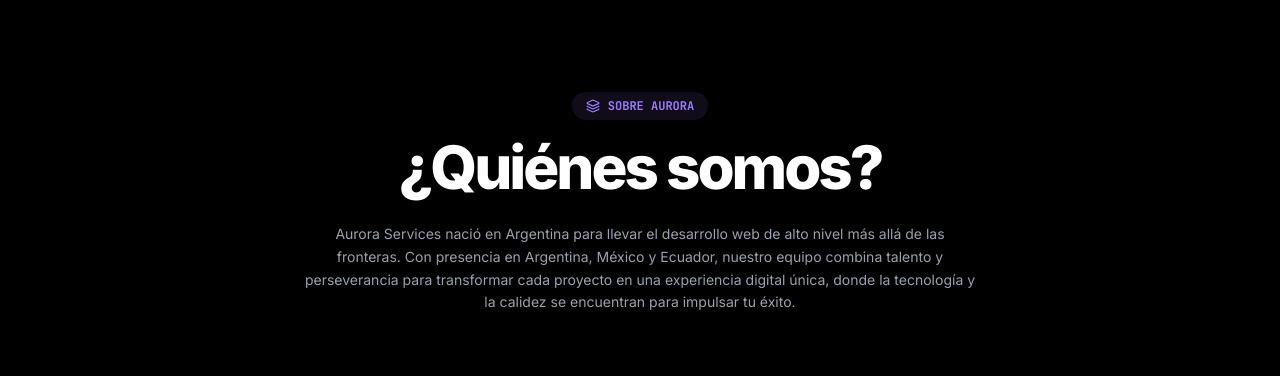
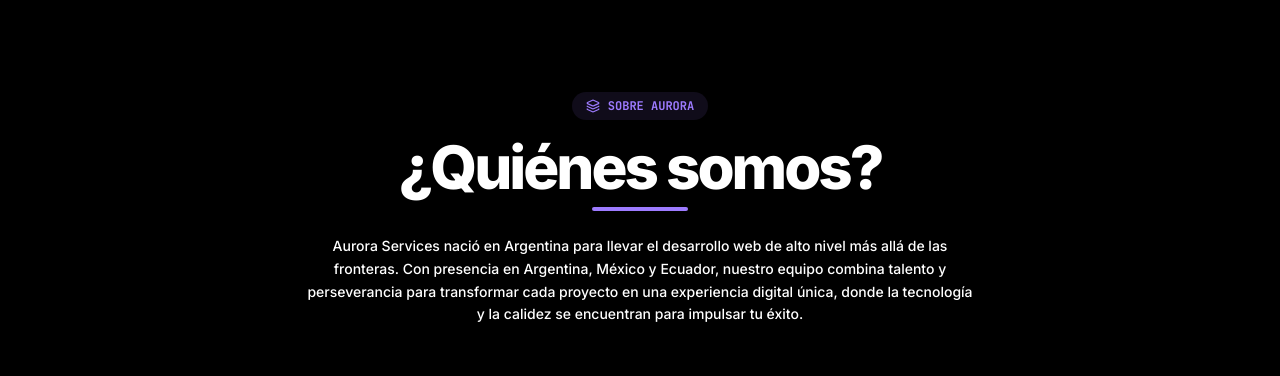
Before and after one commit to auroraserviceem-lab/STABILITY.IA, a React (Vite) app: page / in a window 1280 px wide. Shown: the part 820-1196 px from the top of the page. Built offline with nearby package versions, Linux system fonts and the light colour scheme; grey boxes are pictures that could not be loaded.

Commit message:
feat: update about section styling
Add visual underline to heading and enhance typography contrast for improved readability.

```diff
--- a/src/App.tsx
+++ b/src/App.tsx
@@ -450,9 +450,12 @@
             SOBRE AURORA
           </div>
           <h2 className="text-4xl sm:text-5xl md:text-6xl font-extrabold tracking-tighter mb-6 leading-[1.05]">
-            ¿Quiénes somos?
+            <span className="relative inline-block pb-3">
+              ¿Quiénes somos?
+              <span className="absolute bottom-0 left-1/2 -translate-x-1/2 w-24 h-1 bg-[#9D7BFF] rounded-full" />
+            </span>
           </h2>
-          <p className="text-xs sm:text-sm text-gray-400 font-sans max-w-2xl mx-auto mb-4 leading-relaxed">
+          <p className="text-xs sm:text-sm text-white font-sans max-w-2xl mx-auto mb-4 leading-relaxed font-medium">
             Aurora Services nació en Argentina para llevar el desarrollo web de alto nivel más allá de las fronteras.{" "}
             Con presencia en Argentina, México y Ecuador, nuestro equipo combina talento y perseverancia para transformar cada proyecto en una experiencia digital única, donde la tecnología y la calidez se encuentran para impulsar tu éxito.
           </p>
```
